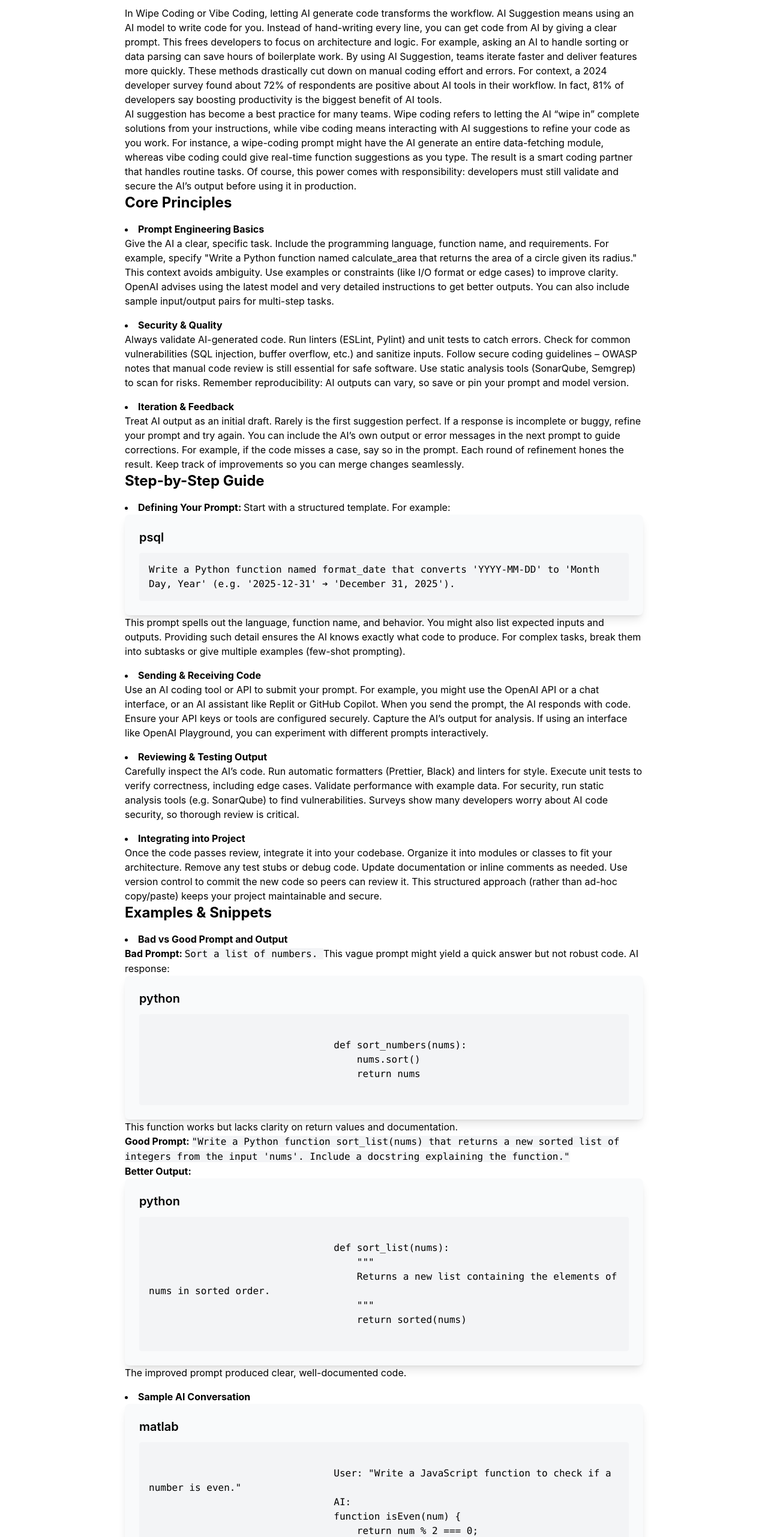
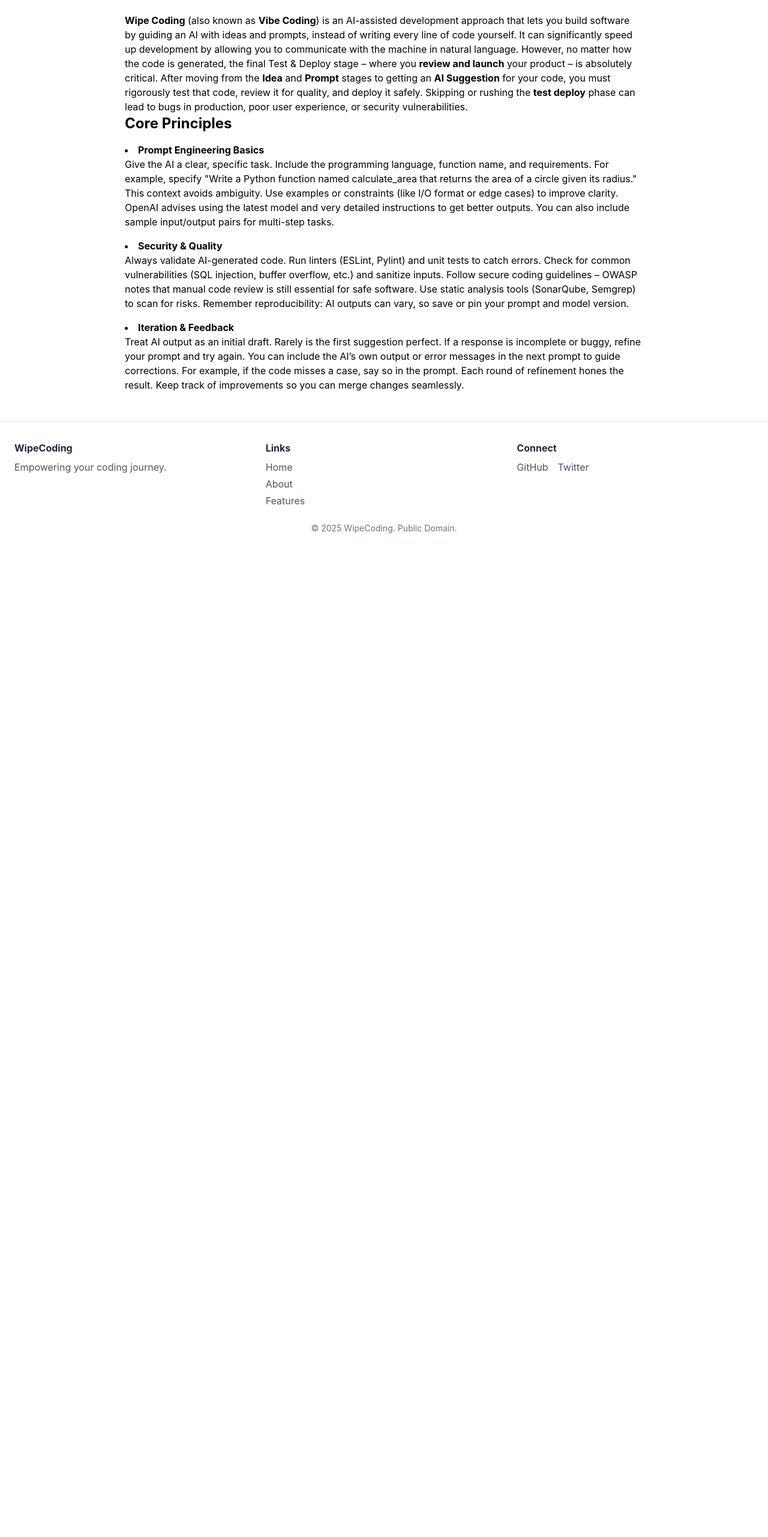
Before and after one commit to godomainz/wipe_coding_web_react, a React (Create React App) app: page /test-deploy in a window 1280 px wide. Shown: the part 206-2769 px from the top of the page at 60% size. After the commit the page ends 1129 px from the top, so only its background shows below. Built offline with nearby package versions, Linux system fonts and the light colour scheme.

Commit message:
added Indroduction

```diff
--- a/src/Pages/TestDeploy.tsx
+++ b/src/Pages/TestDeploy.tsx
@@ -14,6 +14,20 @@ const containerVariants = {
 const itemVariants = {
   hidden: { opacity: 0, y: 20 },
   visible: { opacity: 1, y: 0, transition: { duration: 0.6, ease: 'easeOut' } }
+};
+
+const Introduction: React.FC = ()=>{
+        return <div>
+            <motion.h2 variants={itemVariants} className="text-2xl font-bold mb-4">Introduction</motion.h2>
+            <motion.div variants={itemVariants}>
+                    <p>
+                        <strong>Wipe Coding</strong> (also known as <strong>Vibe Coding</strong>) is an AI-assisted development approach that lets you build software by guiding an AI with ideas and prompts, instead of writing every line of code yourself.
+                        It can significantly speed up development by allowing you to communicate with the machine in natural language. However, no matter how the code is generated, the final Test & Deploy stage – where you <strong>review and launch</strong> your product – is absolutely critical.
+                        After moving from the <strong>Idea</strong> and <strong>Prompt</strong> stages to getting an <strong>AI Suggestion</strong> for your code, you must rigorously test that code, review it for quality, and deploy it safely.
+                        Skipping or rushing the <strong>test deploy</strong> phase can lead to bugs in production, poor user experience, or security vulnerabilities.
+                    </p>
+            </motion.div>
+        </div>
 };
 
 const CorePrincipals: React.FC = ()=>{
@@ -45,124 +59,6 @@ const CorePrincipals: React.FC = ()=>{
         </div>
 };
 
-const StepByStepGuide: React.FC = ()=>{
-        return <div>
-            <motion.h2 variants={itemVariants} className="text-2xl font-bold mb-4">Step-by-Step Guide</motion.h2>
-            <ol className="list-disc list-inside space-y-4">
-                <motion.li variants={itemVariants}>
-                    <strong>Defining Your Prompt: </strong>Start with a structured template. For example:
-                    <motion.div
-                        variants={itemVariants}
-                        transition={{ delay: 0.2 }}
-                        className="bg-gray-50 p-6 rounded-lg shadow-lg"
-                    >
-                        <h4 className="text-xl font-semibold mb-3">psql</h4>
-                        <pre className="bg-gray-100 p-4 rounded overflow-auto whitespace-pre-wrap">
-                        <code>Write a Python function named format_date that converts 'YYYY-MM-DD' to 'Month Day, Year' (e.g. '2025-12-31' ➔ 'December 31, 2025').</code>
-                        </pre>
-                    </motion.div>
-                    This prompt spells out the language, function name, and behavior. You might also list expected inputs and outputs. Providing such detail ensures the AI knows exactly what code to produce.
-                    For complex tasks, break them into subtasks or give multiple examples (few-shot prompting).
-                </motion.li>
-                <motion.li variants={itemVariants}>
-                    <strong>Sending & Receiving Code</strong>
-                    <p>
-                        Use an AI coding tool or API to submit your prompt. For example, you might use the OpenAI API or a chat interface, or an AI assistant like Replit or GitHub Copilot. When you send the prompt, the AI responds with code. Ensure your API keys or tools are configured securely. Capture the AI’s output for analysis. If using an interface like OpenAI Playground, you can experiment with different prompts interactively.
-                    </p>
-                </motion.li>
-                <motion.li variants={itemVariants}>
-                    <strong>Reviewing & Testing Output</strong>
-                    <p>
-                        Carefully inspect the AI’s code. Run automatic formatters (Prettier, Black) and linters for style. Execute unit tests to verify correctness, including edge cases. Validate performance with example data. For security, run static analysis tools (e.g. SonarQube) to find vulnerabilities. Surveys show many developers worry about AI code security, so thorough review is critical.
-                    </p>
-                </motion.li>
-                <motion.li variants={itemVariants}>
-                    <strong>Integrating into Project</strong>
-                    <p>
-                        Once the code passes review, integrate it into your codebase. Organize it into modules or classes to fit your architecture. Remove any test stubs or debug code. Update documentation or inline comments as needed. Use version control to commit the new code so peers can review it. This structured approach (rather than ad-hoc copy/paste) keeps your project maintainable and secure.
-                    </p>
-                </motion.li>
-            </ol>
-        </div>
-};
-
-const ExamplesSnippets: React.FC = ()=>{
-        return <div>
-            <motion.h2 variants={itemVariants} className="text-2xl font-bold mb-4">Examples & Snippets</motion.h2>
-            <ol className="list-disc list-inside space-y-4">
-                <motion.li variants={itemVariants}>
-                    <strong>Bad vs Good Prompt and Output</strong>
-                    <p>
-                        <strong>Bad Prompt: </strong><code className="bg-gray-100">Sort a list of numbers. </code>
-                        This vague prompt might yield a quick answer but not robust code.
-                        AI response:
-                    </p>
-                    <motion.div
-                        variants={itemVariants}
-                        transition={{ delay: 0.2 }}
-                        className="bg-gray-50 p-6 rounded-lg shadow-lg"
-                    >
-                        <h4 className="text-xl font-semibold mb-3">python</h4>
-                        <pre className="bg-gray-100 p-4 rounded overflow-auto whitespace-pre-wrap">
-                            <code>
-                                {`
-                                def sort_numbers(nums):
-                                    nums.sort()
-                                    return nums
-                                `}
-                            </code>
-                        </pre>
-                    </motion.div>
-                   This function works but lacks clarity on return values and documentation.
-                   <p>
-                    <strong>Good Prompt: </strong><code className="bg-gray-100">"Write a Python function sort_list(nums) that returns a new sorted list of integers from the input 'nums'. Include a docstring explaining the function." </code>
-                   </p>
-                   <strong>Better Output: </strong>
-                    <motion.div
-                        variants={itemVariants}
-                        transition={{ delay: 0.2 }}
-                        className="bg-gray-50 p-6 rounded-lg shadow-lg"
-                    >
-                        <h4 className="text-xl font-semibold mb-3">python</h4>
-                        <pre className="bg-gray-100 p-4 rounded overflow-auto whitespace-pre-wrap">
-                            <code>
-                                {`
-                                def sort_list(nums):
-                                    """
-                                    Returns a new list containing the elements of nums in sorted order.
-                                    """
-                                    return sorted(nums)
-                                `}
-                            </code>
-                        </pre>
-                    </motion.div>
-                    The improved prompt produced clear, well-documented code.
-                </motion.li>
-                <motion.li variants={itemVariants}>
-                    <strong>Sample AI Conversation</strong>
-                    <motion.div
-                        variants={itemVariants}
-                        transition={{ delay: 0.2 }}
-                        className="bg-gray-50 p-6 rounded-lg shadow-lg"
-                    >
-                        <h4 className="text-xl font-semibold mb-3">matlab</h4>
-                        <pre className="bg-gray-100 p-4 rounded overflow-auto whitespace-pre-wrap">
-                            <code>
-                                {`
-                                User: "Write a JavaScript function to check if a number is even."
-                                AI:
-                                function isEven(num) {
-                                    return num % 2 === 0;
-                                }
-                                `}
-                            </code>
-                        </pre>
-                    </motion.div>
-                    This example shows a simple user query and a concise AI response.
-                </motion.li>
-            </ol>
-        </div>
-};
 
 const TestDeploy: React.FC = () => {
   useEffect(() => {
@@ -170,8 +66,8 @@ const TestDeploy: React.FC = () => {
   }, []);
   return <>
         <Helmet>
-          <title>AI Suggestion: Get Code from AI</title>
-          <meta name="description" content="Accelerate Wipe & Vibe Coding with AI Suggestion: craft clear prompts, review outputs, and integrate AI-generated code securely" />
+          <title>Test & Deploy: Review and Launch in Wipe & Vibe Coding</title>
+          <meta name="description" content="Test & Deploy: Review and Launch in Wipe & Vibe Coding" />
         </Helmet>
         <Navbar />
         <motion.main
@@ -182,18 +78,10 @@ const TestDeploy: React.FC = () => {
         >
             <div className="max-w-4xl mx-auto px-4 py-12 prose lg:prose-xl">
                     <motion.div variants={itemVariants}>
-                        <h2 className="text-3xl font-bold mb-4">Why "AI Suggestion" is a Game-Changer in Wipe/Vibe Coding</h2>
-                        <p>
-                            In Wipe Coding or Vibe Coding, letting AI generate code transforms the workflow. AI Suggestion means using an AI model to write code for you. Instead of hand-writing every line, you can get code from AI by giving a clear prompt. This frees developers to focus on architecture and logic. For example, asking an AI to handle sorting or data parsing can save hours of boilerplate work. By using AI Suggestion, teams iterate faster and deliver features more quickly. These methods drastically cut down on manual coding effort and errors. For context, a 2024 developer survey found about 72% of respondents are positive about AI tools in their workflow.
-                        In fact, 81% of developers say boosting productivity is the biggest benefit of AI tools.
-                        </p>
-                        <p>
-                            AI suggestion has become a best practice for many teams. Wipe coding refers to letting the AI “wipe in” complete solutions from your instructions, while vibe coding means interacting with AI suggestions to refine your code as you work. For instance, a wipe-coding prompt might have the AI generate an entire data-fetching module, whereas vibe coding could give real-time function suggestions as you type. The result is a smart coding partner that handles routine tasks. Of course, this power comes with responsibility: developers must still validate and secure the AI’s output before using it in production.
-                        </p>
+                        <h1 className="text-3xl font-bold mb-4">Test & Deploy: Review and Launch in Wipe & Vibe Coding</h1>
                     </motion.div>
+                    <Introduction />
                     <CorePrincipals/>
-                    <StepByStepGuide/>
-                    <ExamplesSnippets/>
             </div>
         </motion.main>
         <Footer />
```
